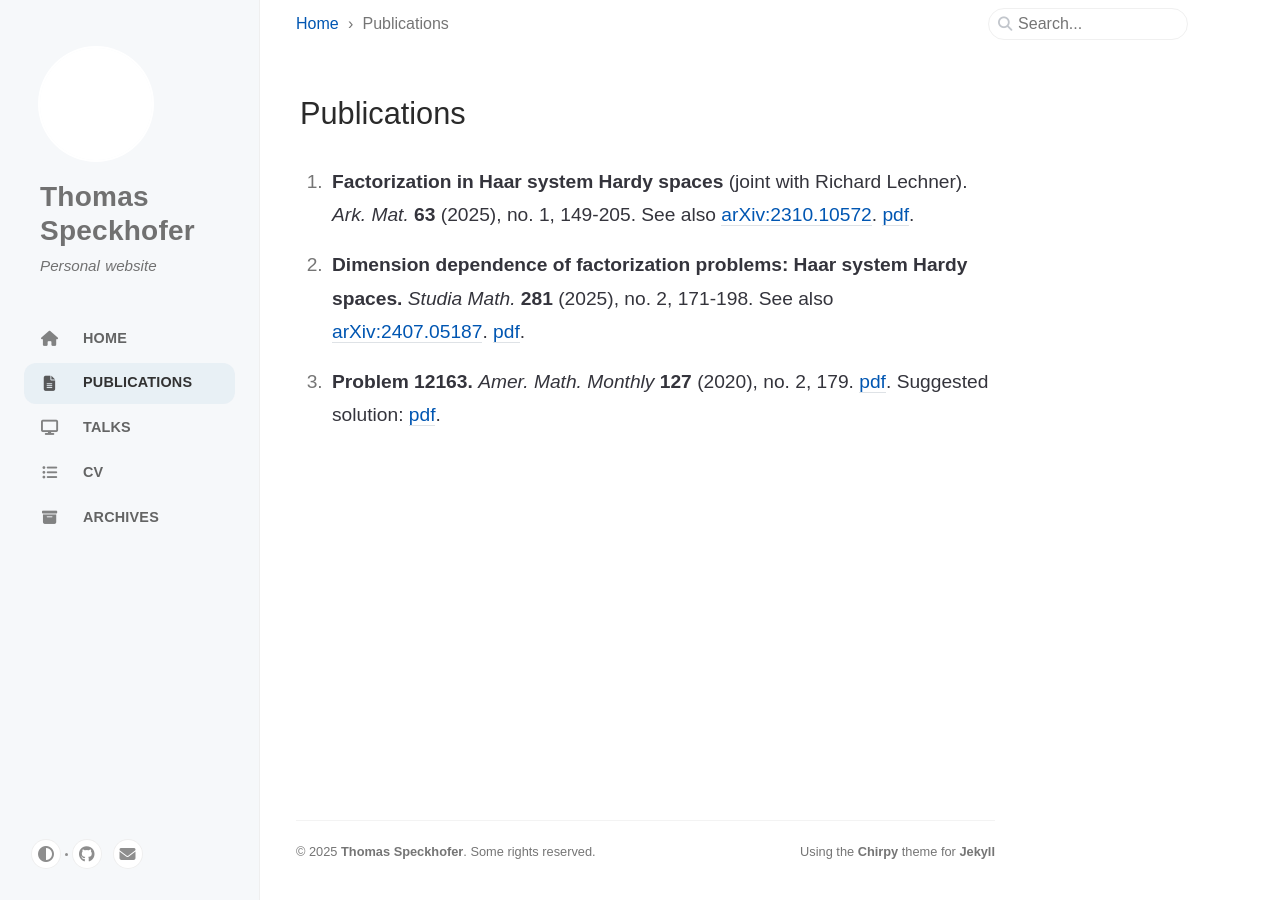
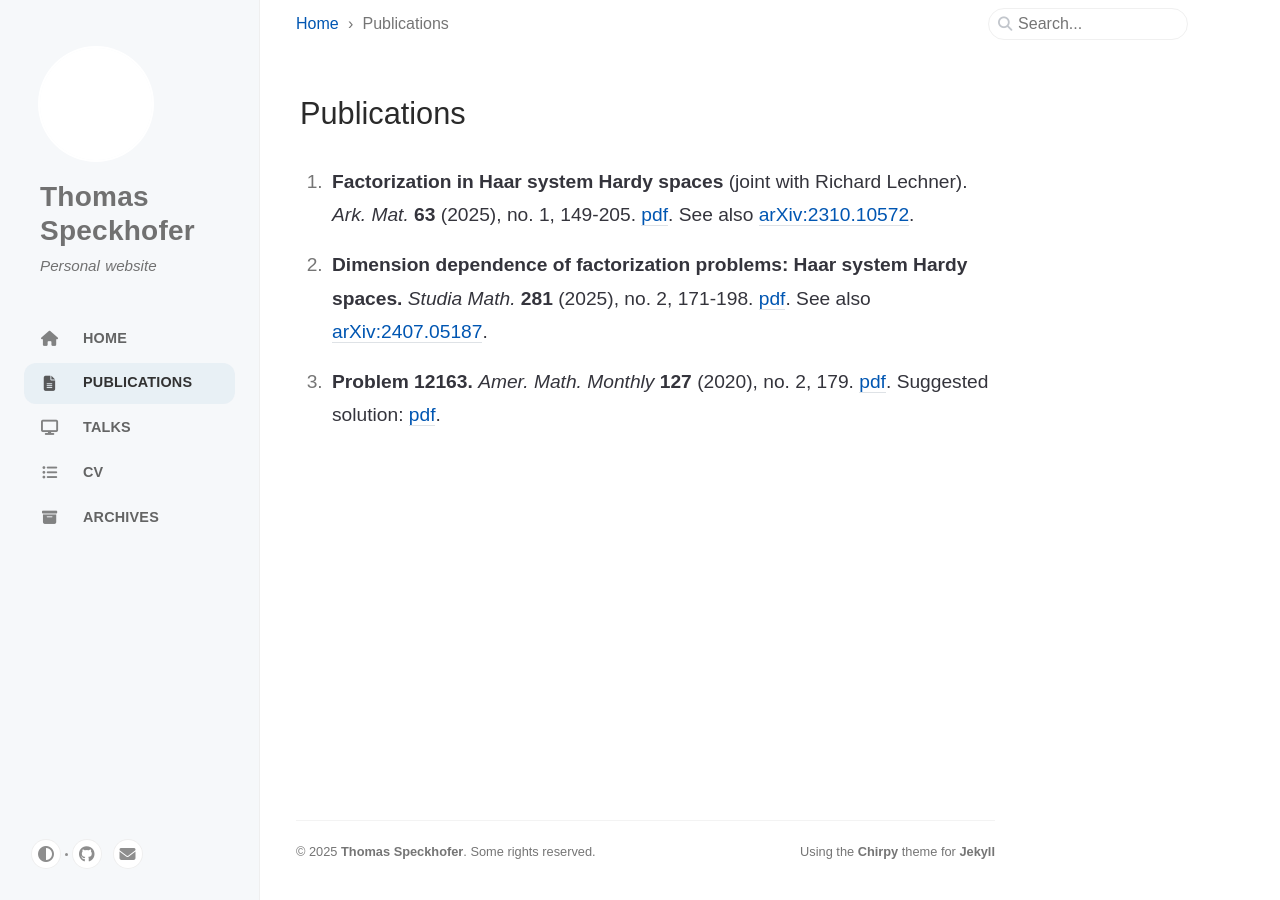
Before and after one commit to speckhofer/speckhofer.github.io, a Jekyll site: the page built from _tabs/publications.md, in a window 1280 px wide. Built offline with Jekyll 4.4.1, drawn with Linux system fonts in a browser that asks for light colours; cached includes are drawn as plain includes.

```diff
--- a/_tabs/publications.md
+++ b/_tabs/publications.md
@@ -3,8 +3,8 @@ icon: fas fa-file-lines
 order: 1
 ---
 
-1. **Factorization in Haar system Hardy spaces** (joint with Richard Lechner). _Ark. Mat._ **63** (2025), no. 1, 149-205. See also [arXiv:2310.10572](https://arxiv.org/abs/2310.10572). [pdf](https://link.intlpress.com/JDetail/1912871856193536002).
+1. **Factorization in Haar system Hardy spaces** (joint with Richard Lechner). _Ark. Mat._ **63** (2025), no. 1, 149-205. [pdf](https://link.intlpress.com/JDetail/1912871856193536002). See also [arXiv:2310.10572](https://arxiv.org/abs/2310.10572).
 
-1. **Dimension dependence of factorization problems: Haar system Hardy spaces.** _Studia Math._ **281** (2025), no. 2, 171-198. See also [arXiv:2407.05187](https://arxiv.org/abs/2407.05187). [pdf](https://www.impan.pl/shop/en/publication/transaction/download/product/115793).
+1. **Dimension dependence of factorization problems: Haar system Hardy spaces.** _Studia Math._ **281** (2025), no. 2, 171-198. [pdf](https://www.impan.pl/shop/en/publication/transaction/download/product/115793). See also [arXiv:2407.05187](https://arxiv.org/abs/2407.05187).
 
 1. **Problem 12163.** _Amer. Math. Monthly_ **127** (2020), no. 2, 179. [pdf](/assets/pdf/problem-12163.pdf). Suggested solution: [pdf](/assets/pdf/solution-12163.pdf).
```
